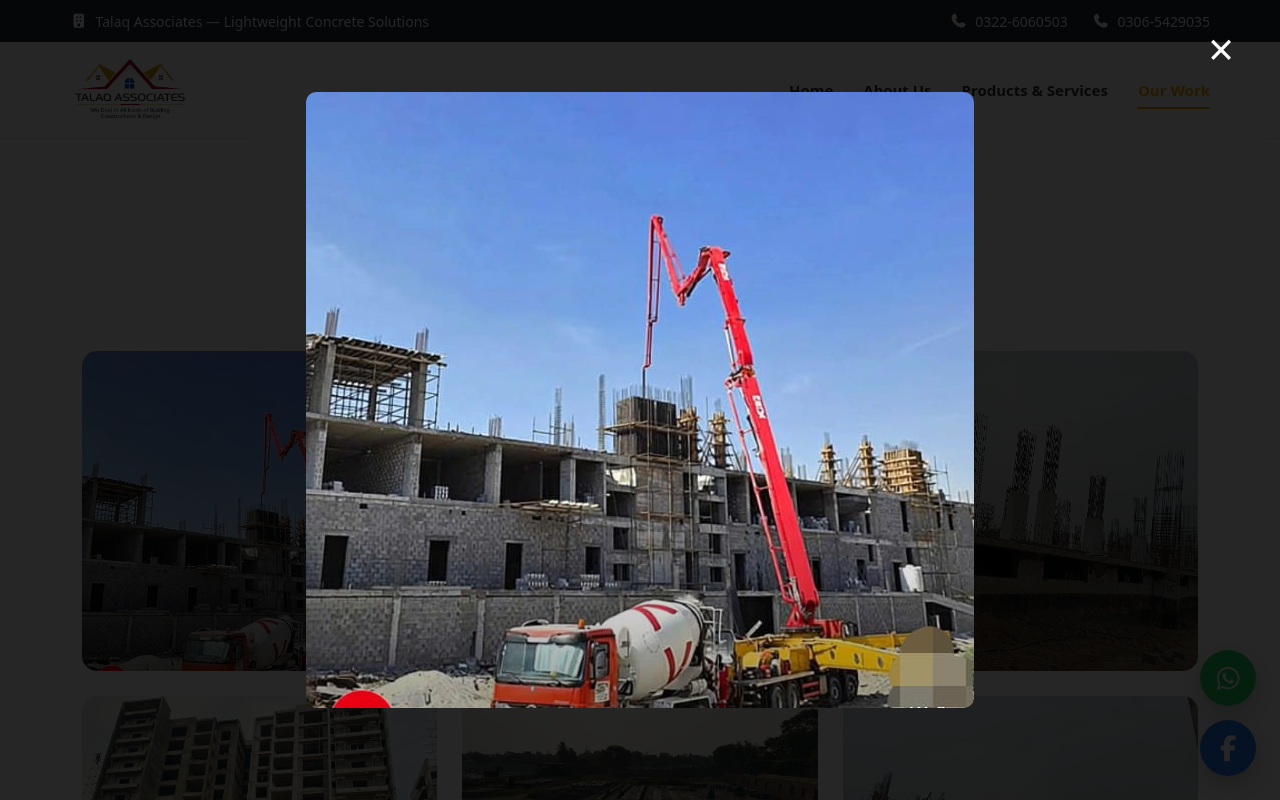
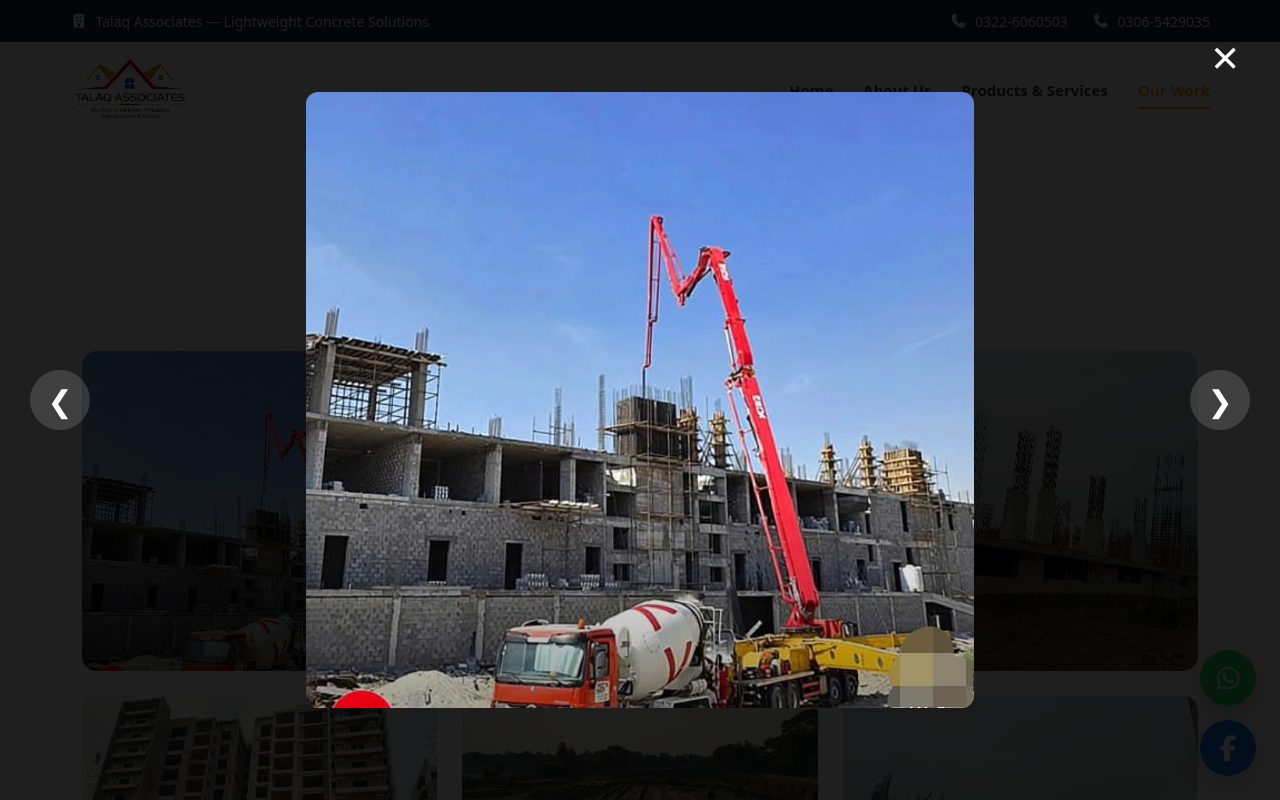
Before and after one commit to abdullahhaider214-hue/talaq-associates, a React (Vite) app: page /projects in a window 1280 px wide. Both pictures are taken after a click on the element 259 px from the left and 511 px from the top of the page. Shown: the top 800 px of the page. Built offline with nearby package versions, Linux system fonts and the light colour scheme.

Commit message:
Add About page

```diff
--- a/src/Components/Work/ProjectGallery.css
+++ b/src/Components/Work/ProjectGallery.css
@@ -1,7 +1,6 @@
 /* ============================
         PROJECT GALLERY
 ============================ */
-
 
 .project-gallery {
 
@@ -12,11 +11,9 @@
 }
 
 
-
 /* ============================
         HEADING
 ============================ */
-
 
 .gallery-heading {
 
@@ -25,8 +22,6 @@
     margin-bottom:50px;
 
 }
-
-
 
 .gallery-heading h1 {
 
@@ -41,8 +36,6 @@
     text-transform:uppercase;
 
 }
-
-
 
 .gallery-heading h1::after {
 
@@ -61,11 +54,9 @@
 }
 
 
-
 /* ============================
         IMAGE GRID
 ============================ */
-
 
 .gallery-grid {
 
@@ -76,8 +67,6 @@
     gap:25px;
 
 }
-
-
 
 .gallery-item {
 
@@ -91,8 +80,6 @@
 
 }
 
-
-
 .gallery-item img {
 
     width:100%;
@@ -105,8 +92,6 @@
 
 }
 
-
-
 .gallery-item:hover img {
 
     transform:scale(1.08);
@@ -114,25 +99,17 @@
 }
 
 
-
 /* ============================
-        IMAGE LIGHTBOX
+        LIGHTBOX
 ============================ */
-
 
 .image-modal {
 
     position:fixed;
 
-    top:0;
+    inset:0;
 
-    left:0;
-
-    width:100%;
-
-    height:100%;
-
-    background:rgba(0,0,0,0.85);
+    background:rgba(0,0,0,.88);
 
     display:flex;
 
@@ -146,8 +123,6 @@
 
 }
 
-
-
 .image-modal img {
 
     max-width:90%;
@@ -156,56 +131,100 @@
 
     object-fit:contain;
 
-    border-radius:10px;
+    border-radius:12px;
 
 }
 
 
-
-/* Close Button */
-
+/* Close */
 
 .close-btn {
 
     position:absolute;
 
-    top:25px;
+    top:20px;
 
-    right:40px;
+    right:35px;
 
     background:none;
 
     border:none;
 
-    color:white;
+    color:#fff;
 
-    font-size:45px;
+    font-size:48px;
 
     cursor:pointer;
 
-    line-height:1;
+    transition:.3s;
 
 }
 
-
-
-.close-btn:hover {
+.close-btn:hover{
 
     color:#f4a300;
 
 }
 
 
+/* Previous & Next */
+
+.prev-btn,
+.next-btn{
+
+    position:absolute;
+
+    top:50%;
+
+    transform:translateY(-50%);
+
+    width:60px;
+
+    height:60px;
+
+    border:none;
+
+    border-radius:50%;
+
+    background:rgba(255,255,255,.15);
+
+    color:#fff;
+
+    font-size:30px;
+
+    cursor:pointer;
+
+    transition:.3s;
+
+}
+
+.prev-btn:hover,
+.next-btn:hover{
+
+    background:#f4a300;
+
+}
+
+.prev-btn{
+
+    left:30px;
+
+}
+
+.next-btn{
+
+    right:30px;
+
+}
+
 
 /* ============================
         RESPONSIVE
 ============================ */
 
-
 @media(max-width:992px){
 
-
-    .gallery-grid {
+    .gallery-grid{
 
         grid-template-columns:repeat(2,1fr);
 
@@ -213,45 +232,63 @@
 
 }
 
-
-
 @media(max-width:600px){
 
-
-    .project-gallery {
+    .project-gallery{
 
         padding:70px 0;
 
     }
 
-
-    .gallery-grid {
+    .gallery-grid{
 
         grid-template-columns:1fr;
 
     }
 
-
-    .gallery-item {
+    .gallery-item{
 
         height:280px;
 
     }
 
-
-    .gallery-heading h1 {
+    .gallery-heading h1{
 
         font-size:2rem;
 
     }
 
-
-    .close-btn {
+    .close-btn{
 
         right:20px;
 
         top:15px;
 
+        font-size:38px;
+
+    }
+
+    .prev-btn,
+    .next-btn{
+
+        width:45px;
+
+        height:45px;
+
+        font-size:22px;
+
+    }
+
+    .prev-btn{
+
+        left:10px;
+
+    }
+
+    .next-btn{
+
+        right:10px;
+
     }
 
 }
--- a/src/Components/Work/ProjectGallery.jsx
+++ b/src/Components/Work/ProjectGallery.jsx
@@ -9,7 +9,6 @@ import P5 from "../../assets/images/Projects/P5.jpg";
 import P6 from "../../assets/images/Projects/P6.jpg";
 import P7 from "../../assets/images/Projects/P7.jpg";
 
-
 function ProjectGallery() {
 
   const images = [
@@ -19,19 +18,39 @@ function ProjectGallery() {
     P4,
     P5,
     P6,
-    P7
+    P7,
   ];
 
+  const [selectedIndex, setSelectedIndex] = useState(null);
 
-  const [selectedImage, setSelectedImage] = useState(null);
+  const openImage = (index) => {
+    setSelectedIndex(index);
+  };
 
+  const closeImage = () => {
+    setSelectedIndex(null);
+  };
+
+  const nextImage = (e) => {
+    e.stopPropagation();
+
+    setSelectedIndex((prev) =>
+      prev === images.length - 1 ? 0 : prev + 1
+    );
+  };
+
+  const prevImage = (e) => {
+    e.stopPropagation();
+
+    setSelectedIndex((prev) =>
+      prev === 0 ? images.length - 1 : prev - 1
+    );
+  };
 
   return (
-
     <section className="project-gallery">
 
       <div className="container">
-
 
         {/* Heading */}
 
@@ -43,73 +62,74 @@ function ProjectGallery() {
 
         </div>
 
-
-
         {/* Gallery */}
 
         <div className="gallery-grid">
-
 
           {images.map((image, index) => (
 
             <div
               className="gallery-item"
               key={index}
-              onClick={() => setSelectedImage(image)}
+              onClick={() => openImage(index)}
             >
 
               <img
                 src={image}
                 alt={`Talaq Associates Project ${index + 1}`}
+                loading="lazy"
               />
 
             </div>
 
           ))}
 
-
         </div>
-
-
 
         {/* Lightbox */}
 
-        {selectedImage && (
+        {selectedIndex !== null && (
 
           <div
             className="image-modal"
-            onClick={() => setSelectedImage(null)}
+            onClick={closeImage}
           >
-
 
             <button
               className="close-btn"
-              onClick={() => setSelectedImage(null)}
+              onClick={closeImage}
             >
               &times;
             </button>
 
-
+            <button
+              className="prev-btn"
+              onClick={prevImage}
+            >
+              &#10094;
+            </button>
 
             <img
-              src={selectedImage}
-              alt="Full Size Project"
+              src={images[selectedIndex]}
+              alt={`Project ${selectedIndex + 1}`}
               onClick={(e) => e.stopPropagation()}
             />
 
+            <button
+              className="next-btn"
+              onClick={nextImage}
+            >
+              &#10095;
+            </button>
 
           </div>
 
         )}
 
-
       </div>
 
     </section>
-
   );
-
 }
 
-
 export default ProjectGallery;
```
